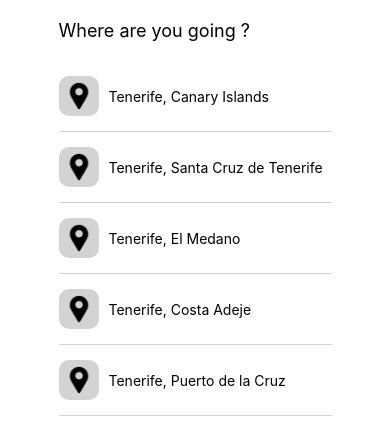
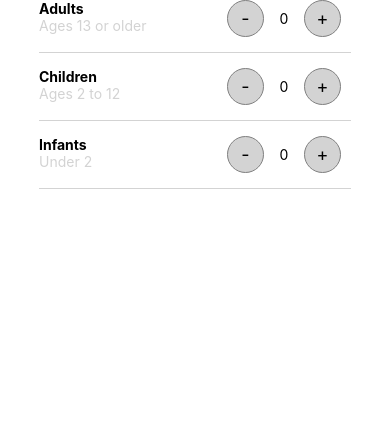
Before and after one commit to rissalhedna/Airbnb-clone-react-native, a React Native app: screen / in a window 390 px wide. Shown: the top 438 px of the page. Built offline with nearby package versions, Linux system fonts and the light colour scheme.

Commit message:
Added Guests screen and components

```diff
--- a/App.js
+++ b/App.js
@@ -3,14 +3,15 @@ import { StyleSheet, Text, View, SafeAreaView } from 'react-native';
 import Home from './src/Screens/Home'
 import SearchResults from './src/Screens/SearchResults'
 import DestinatioNSearch from './src/Screens/DestinationSearch'
-
+import Guests from './src/Screens/Guests'
 
 export default function App() {
   return (
     <SafeAreaView style={styles.container}>
       {/* <Home/> */}
       {/* <SearchResults /> */}
-      <DestinatioNSearch/>
+      {/* <DestinatioNSearch/> */}
+      <Guests />
     </SafeAreaView>
   );
 }
--- /dev/null
+++ b/src/Components/GuestComponent/GuestComponent.js
@@ -0,0 +1,83 @@
+import { View, Text, StyleSheet, Pressable } from 'react-native'
+import React, {useState} from 'react'
+
+const GuestComponent = ({type, desc}) => {
+
+    const [number, setNumber] = useState(0)
+
+  return (
+    <View style={styles.container}>
+      {/* Row 1 Adults */}
+      <View style={styles.row}>
+
+      {/* Titles */}
+        <View>
+            <Text style={{fontWeight:'bold'}}>
+                {type}
+            </Text>
+            <Text style={{color:'lightgrey'}}>
+                {desc}
+            </Text>
+        </View>
+
+      {/* Buttons with value */}
+        <View style={styles.digitRow}>
+
+            <Pressable
+                onPress={()=>{
+                        if(number>0){
+                            setNumber(number-1)
+                        }
+                    }
+                }
+                style = {styles.button}>
+                <Text style={styles.sign}>-</Text>
+            </Pressable>
+
+            <Text style={{width:20, textAlign:'center'}}>{number}</Text>
+
+            <Pressable
+                onPress={()=> setNumber(number+1)}
+                style = {styles.button}>
+                <Text style={styles.sign}>+</Text>
+            </Pressable>
+        </View>
+      </View>
+      {/* Row 1 Adults */}
+    </View>
+
+  )
+}
+
+const styles = StyleSheet.create({
+    row:{
+        flexDirection:'row',
+        justifyContent:'space-between',
+        borderBottomWidth:1,
+        borderColor:'lightgrey',
+        paddingBottom:15,
+        marginBottom:15
+    },
+    digitRow:{
+        flexDirection:'row',
+        alignItems:'center',
+        justifyContent:'center'
+    },
+    button:{
+        borderColor:"grey",
+        borderWidth:1,
+        padding:5,
+        borderRadius:50,
+        width:37,
+        height:37,
+        alignItems:'center',
+        justifyContent:'center',
+        marginHorizontal:10,
+        backgroundColor:'lightgrey'
+    },
+    sign:{
+        fontSize:18,
+    }
+})
+
+export default GuestComponent
--- /dev/null
+++ b/src/Components/GuestComponent/index.js
@@ -0,0 +1 @@
+export {default} from './GuestComponent'
--- /dev/null
+++ b/src/Screens/Guests/Guests.js
@@ -0,0 +1,20 @@
+import { View, Text, StyleSheet, Pressable } from 'react-native'
+import React from 'react'
+import GuestComponent from '../../Components/GuestComponent'
+const Guests = () => {
+
+  return (
+    <View style = {styles.container}>
+      <GuestComponent type={'Adults'} desc={'Ages 13 or older'}/>
+      <GuestComponent type={'Children'} desc={'Ages 2 to 12'}/>
+      <GuestComponent type={'Infants'} desc={'Under 2'}/>
+    </View>
+  )
+}
+
+const styles = StyleSheet.create({
+    container:{
+        width:'80%',
+    }
+})
+export default Guests
--- /dev/null
+++ b/src/Screens/Guests/index.js
@@ -0,0 +1 @@
+export {default} from './Guests'
```
